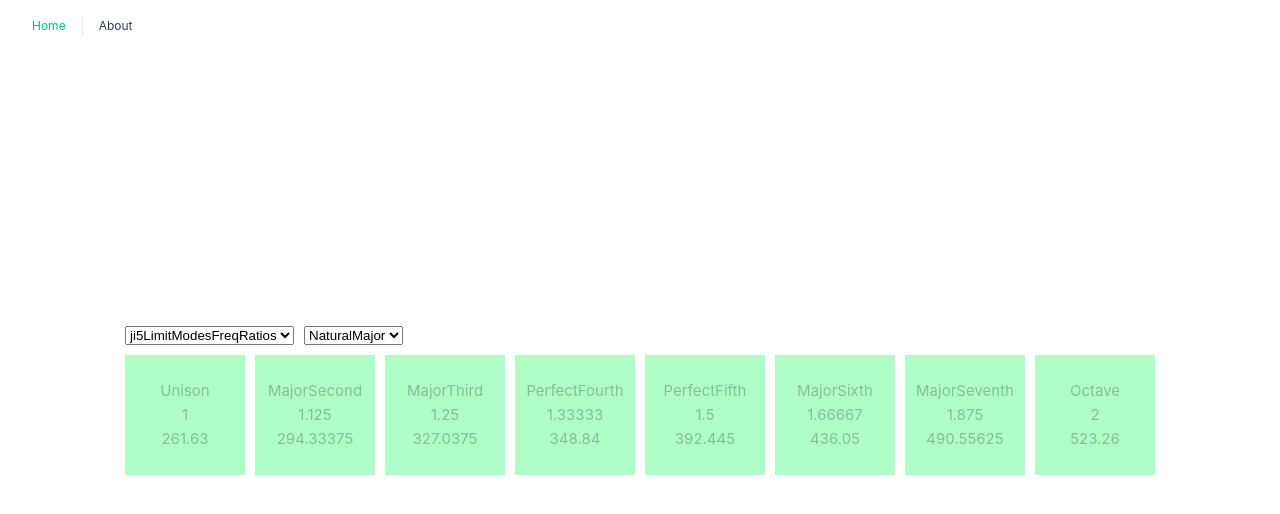
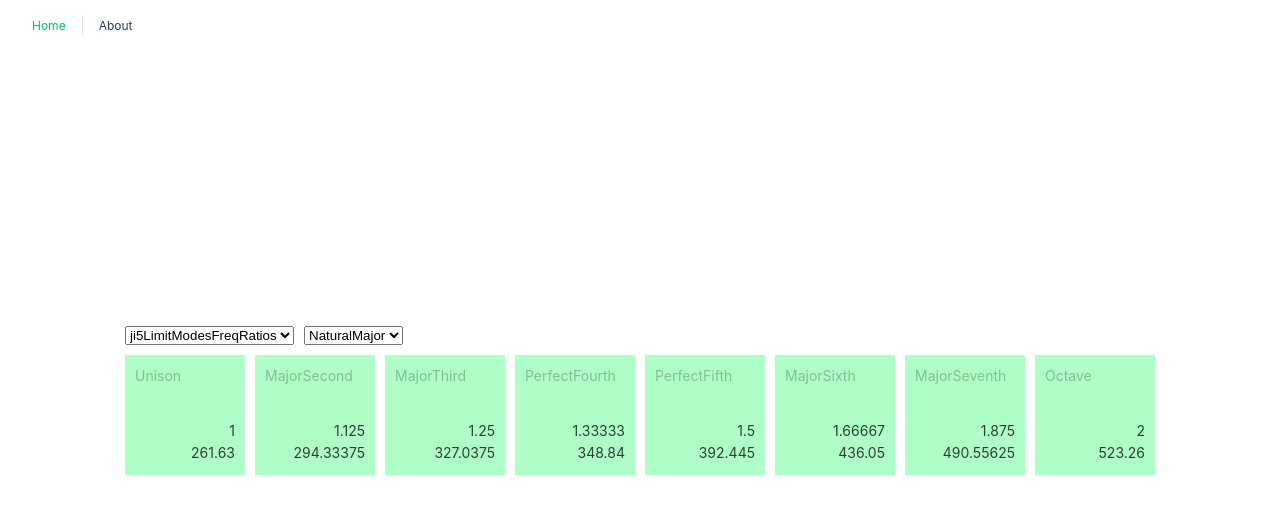
Before and after one commit to ValentinJarry/UnifiedSound, a Vue app: page /about in a window 1280 px wide. Both pictures are taken after a click on the button "start". Shown: the top 514 px of the page. Built offline with nearby package versions, Linux system fonts and the light colour scheme; the HTML template or start-up script is replaced by a standard one.

Commit message:
feature(audio): layout update

```diff
--- a/src/views/AboutView.vue
+++ b/src/views/AboutView.vue
@@ -93,10 +93,10 @@ onBeforeUnmount(() => {
       </div>
       <div class="keyboard">
         <div :class="['key', { active: notes.indexOf(key) > -1 }]" v-for="(key, i) in eventKeys" :key="key">
-          <span>{{ Object.keys(definedInterval)[i] }}</span>
-          <span>{{ +definedInterval[Object.keys(definedInterval)[i]].toFixed(5)
+          <span class="title">{{ Object.keys(definedInterval)[i] }}</span>
+          <span class="details">{{ +definedInterval[Object.keys(definedInterval)[i]].toFixed(5)
             }}</span>
-          <span>{{ +(definedInterval[Object.keys(definedInterval)[i]] * C4).toFixed(5) }}</span>
+          <span class="details">{{ +(definedInterval[Object.keys(definedInterval)[i]] * C4).toFixed(5) }}</span>
         </div>
       </div>
     </div>
@@ -137,10 +137,22 @@ button {
   height: 120px;
   background-color: #affec7;
   display: flex;
-  align-items: center;
+  align-items: flex-end;
   justify-content: center;
   color: rgba(0, 0, 0, 0.25);
   flex-direction: column;
+  padding: 10px;
+  font-size: 14px;
+}
+
+.title {
+  margin-bottom: auto;
+  align-self: flex-start;
+}
+
+.details {
+  color: rgba(0, 0, 0, 0.75);
+
 }
 
 .key.active {
```
